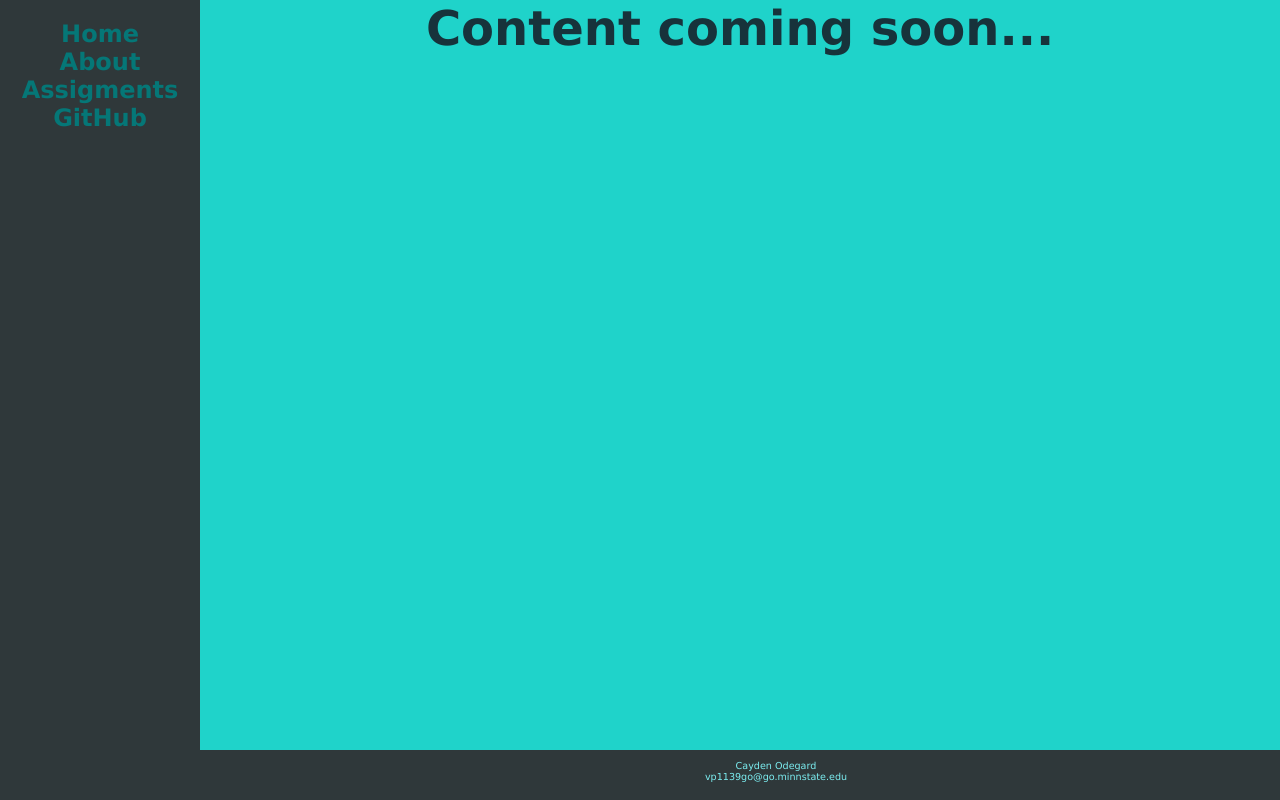
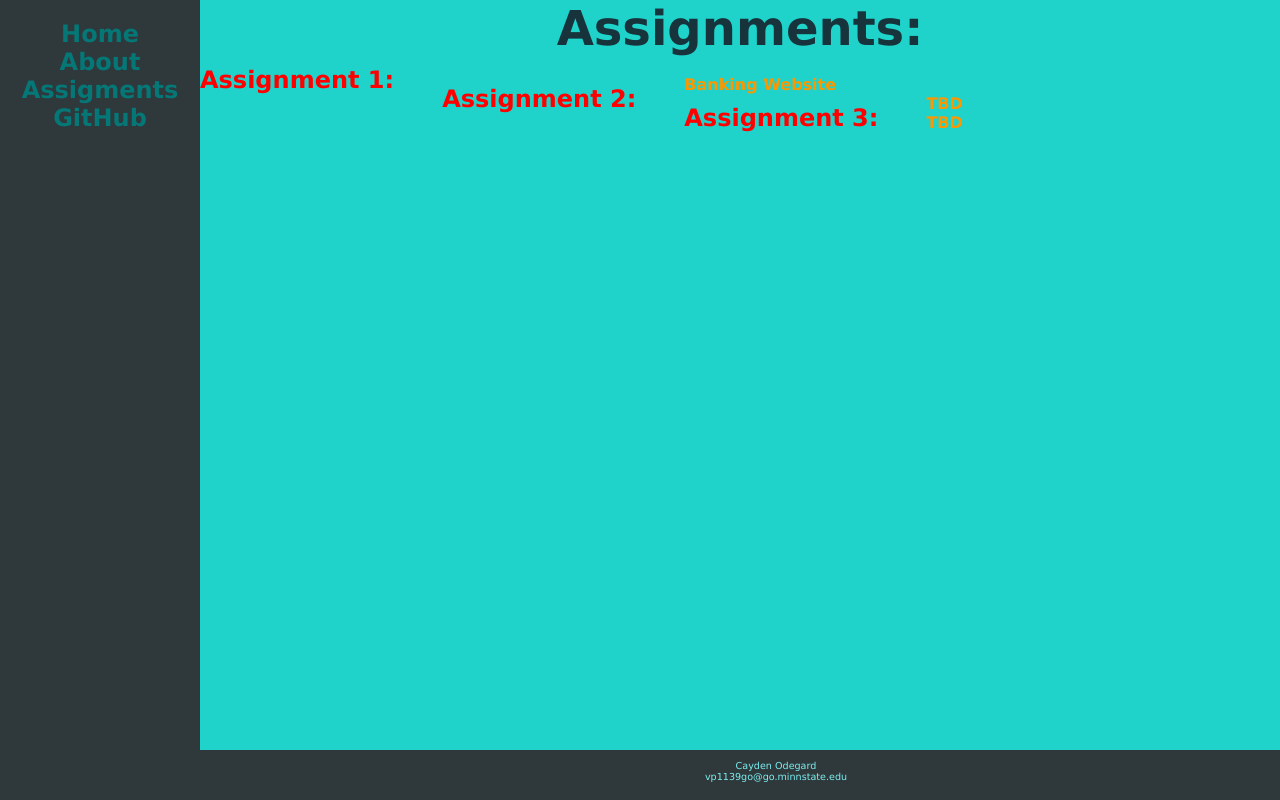
Before and after one commit to kdqn/Advanced-Web, a PHP site: page /assignments.php in a window 1280 px wide. Run offline with PHP 8.4, Linux system fonts and the light colour scheme.

Commit message:
merge (to dev?) and refactor pt 3

```diff
--- a/assignments.php
+++ b/assignments.php
@@ -1,16 +1,39 @@
 <?php
 $config = parse_ini_file('config.ini', true);
-// $environment = $config['ENVIRONMENT']
-// $URL_BASE = $config[$environment['URL_BASE']]
+// $environment = $config['ENVIRONMENT'],
+// $URL_BASE = $config[$environment['URL_BASE']],
 	$data = [
 		'pageTitle' => 'CS3270 | Assignments',
+        'assignments' => [
+            [
+                'assignNum' => 'Assignment 1:',
+                'assignLink' => 'cs.bemidjistate.edu/banking',
+                'assignLinkName' => 'Banking Website',
+            ],
+            [
+                'assignNum' => 'Assignment 2:',
+                'assignLink' => '',
+                'assignLinkName' => 'TBD',
+            ],
+            [
+                'assignNum' => 'Assignment 3:',
+                'assignLink' => '',
+                'assignLinkName' => 'TBD',
+            ]
+        ]
 
 	];
 
 include_once('src/views/head.view.php');
 ?>
 <body>
-    <h1>Content coming soon... </h1>
+    <h1>Assignments:</h1>
+    <h2><?php echo $data['assignments'][0]['assignNum'] ?></h2> <br>
+    <a href="<?php echo $data['assignments'][0]['assignLink'] ?>"><?php echo $data['assignments'][0]['assignLinkName'] ?></a>
+    <h2><?php echo $data['assignments'][1]['assignNum'] ?></h2> <br>
+    <a href="<?php echo $data['assignments'][1]['assignLink'] ?>"><?php echo $data['assignments'][1]['assignLinkName'] ?></a>
+    <h2><?php echo $data['assignments'][2]['assignNum'] ?></h2> <br>
+    <a href="<?php echo $data['assignments'][2]['assignLink'] ?>"><?php echo $data['assignments'][2]['assignLinkName'] ?></a>
 </body>
 <?php include_once('src/views/nav.view.php') ?>
 <?php include_once('src/views/footer.view.php') ?>
--- a/portfolio.css
+++ b/portfolio.css
@@ -2,9 +2,19 @@
   padding: 0;
   margin: 0;
   box-sizing: border-box;
+  font: sans-serif;
 
 }
-
+a {
+  color: #fc9700;
+  font-weight: bold;
+  text-decoration: none;
+}
+h2 {
+  text-align: left;
+  color: red;
+  padding: 10px;
+}
 
 li {
     list-style-type: none;
--- a/src/views/nav.view.php
+++ b/src/views/nav.view.php
@@ -3,6 +3,6 @@
           <a class="nav-item" href="index.php">Home <br></a>
           <a class="nav-item" href="aboutme.php">About <br></a>
           <a class="nav-item" href="assignments.php">Assigments <br></a>
-          <a class="nav-item" href="https://github.com/kdqn/Advanced-Web">GitHub <br></a>
+          <a class="nav-item" href="https://github.com/kdqn/Advanced-Web">GitHub<br></a>
         </ul>
       </nav>
```
Also changed, not shown: aboutme.php (+36 -19 lines), index.php (+19 -8 lines), src/views/header.view.php (added, +7 -0 lines), README.md.
